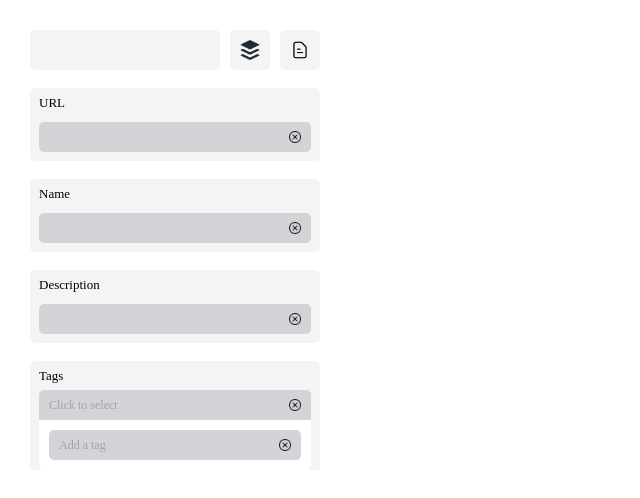
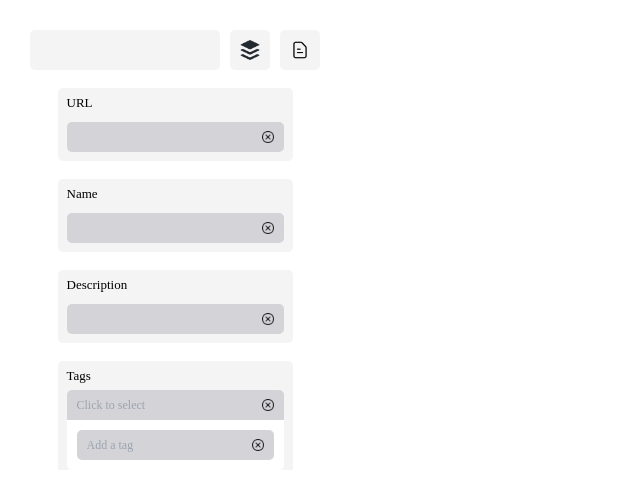
Before and after one commit to Xiayucheng1212/buggy_extension, a React (Create React App) app: page /add in a window 1280 px wide. Shown: the top 498 px of the page, without its empty margins (0-640 px from the left). Built offline with nearby package versions, Linux system fonts and the light colour scheme.

Commit message:
UI Fix: FormTagItem

```diff
--- a/src/components/Form.jsx
+++ b/src/components/Form.jsx
@@ -19,6 +19,8 @@ export default function Form() {
             const linkController = new LinkController(db);
             linkController.addLink(data).then((link) => {
                 console.log("added");
+                // jump back to home page
+                window.location.href = "/";
             });
         });
     }
--- a/src/components/FormTagItem.jsx
+++ b/src/components/FormTagItem.jsx
@@ -62,10 +62,9 @@ const FormTagItem = (props) => {
         {props.label}
       </div>
       <div className="self-stretch h-[30px] pl-[10px] pr-2.5 py-[5px] bg-zinc-300 rounded-t-[5px] flex space-x items-center">
-        <div className="w-[230px] h-[24px] flex mr-[10px] bg-transparent bg-zinc-300 justify-start items-center gap-x-2 overflow-x-scroll">
         {selectedTags.length === 0 ? (
           <input
-              className="bg-transparent resize-none text-neutral-600 text-xs font-medium font-['Jost']"
+            className="w-[100%] bg-transparent resize-none text-neutral-600 text-xs font-medium font-['Jost']"
             disabled
             placeholder="Click to select"
           />
@@ -74,7 +73,6 @@ const FormTagItem = (props) => {
             <SelectedTag key={i} name={tag} onClick={handleClearOne} />
           ))
         )}
-        </div>
         <div className="w-3 h-3" onClick={handleClearAll}>
           <img
             className="w-3 h-3 justify-center items-center"
```
Lines whose indentation alone changed are shown as unchanged.
